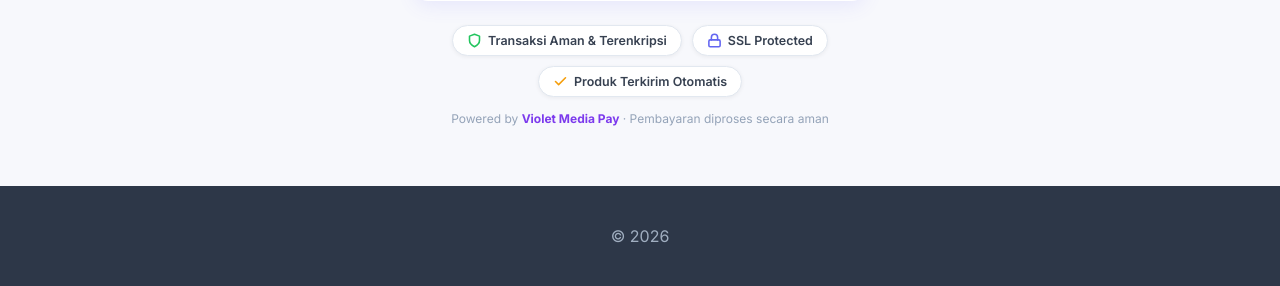
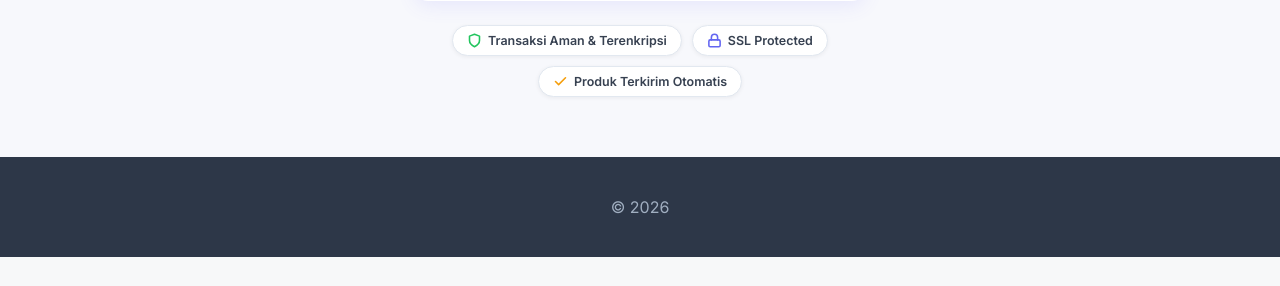
Before and after one commit to rikoconstantine10-ops/digihackstore, a Node server app: template views/shop/checkout.ejs in a window 1280 px wide. Shown: the part 1265-1551 px from the top of the page. After the commit the page ends 1522 px from the top, so only its background shows below. Run offline with Node 20, Linux system fonts and the light colour scheme; the template is opened without the code that fills it, so the values that code supplies are empty; some libraries are stand-ins or nearby versions.

Commit message:
Hapus branding Violet Media Pay dari halaman checkout

```diff
--- a/views/shop/checkout.ejs
+++ b/views/shop/checkout.ejs
@@ -140,9 +140,6 @@
         Produk Terkirim Otomatis
       </div>
     </div>
-    <div style="font-size:0.75rem;color:#94a3b8;text-align:center">
-      Powered by <strong style="color:#7c3aed">Violet Media Pay</strong> · Pembayaran diproses secara aman
-    </div>
   </div>
 </div>
 
```
